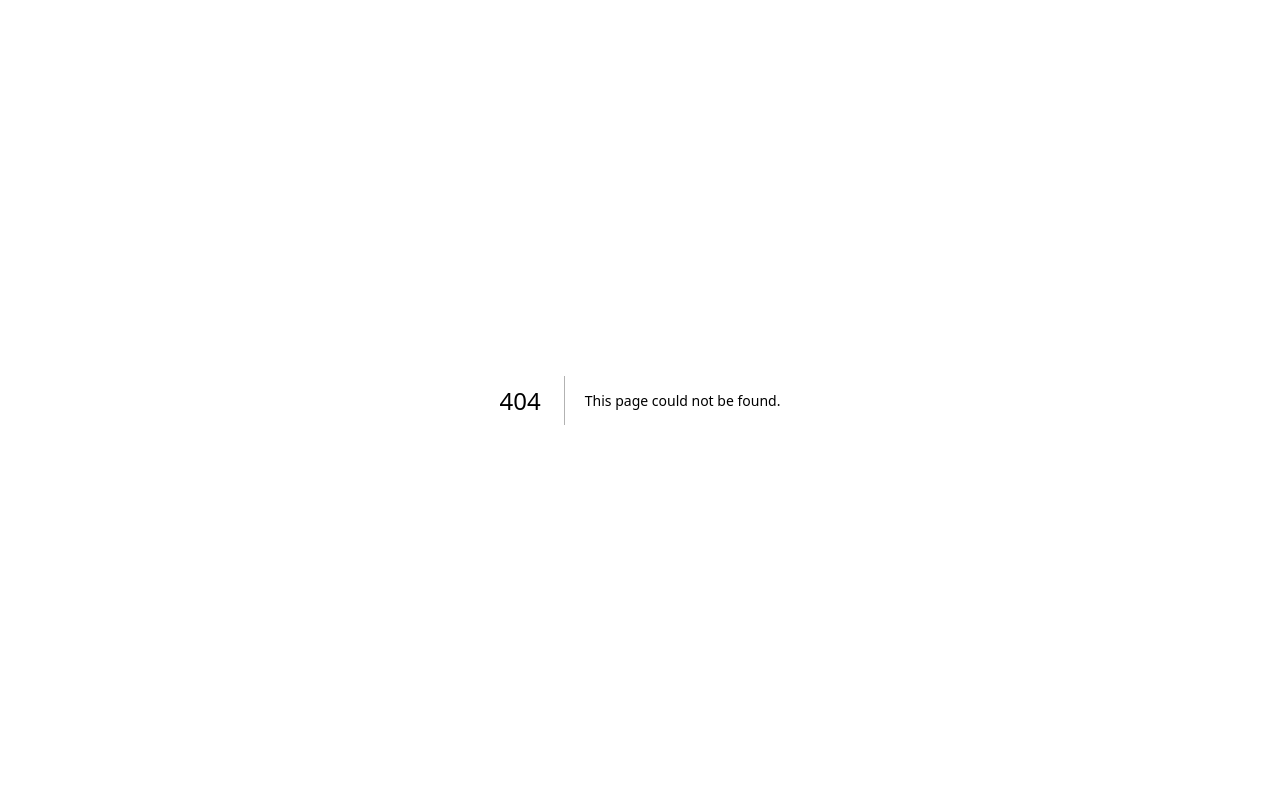
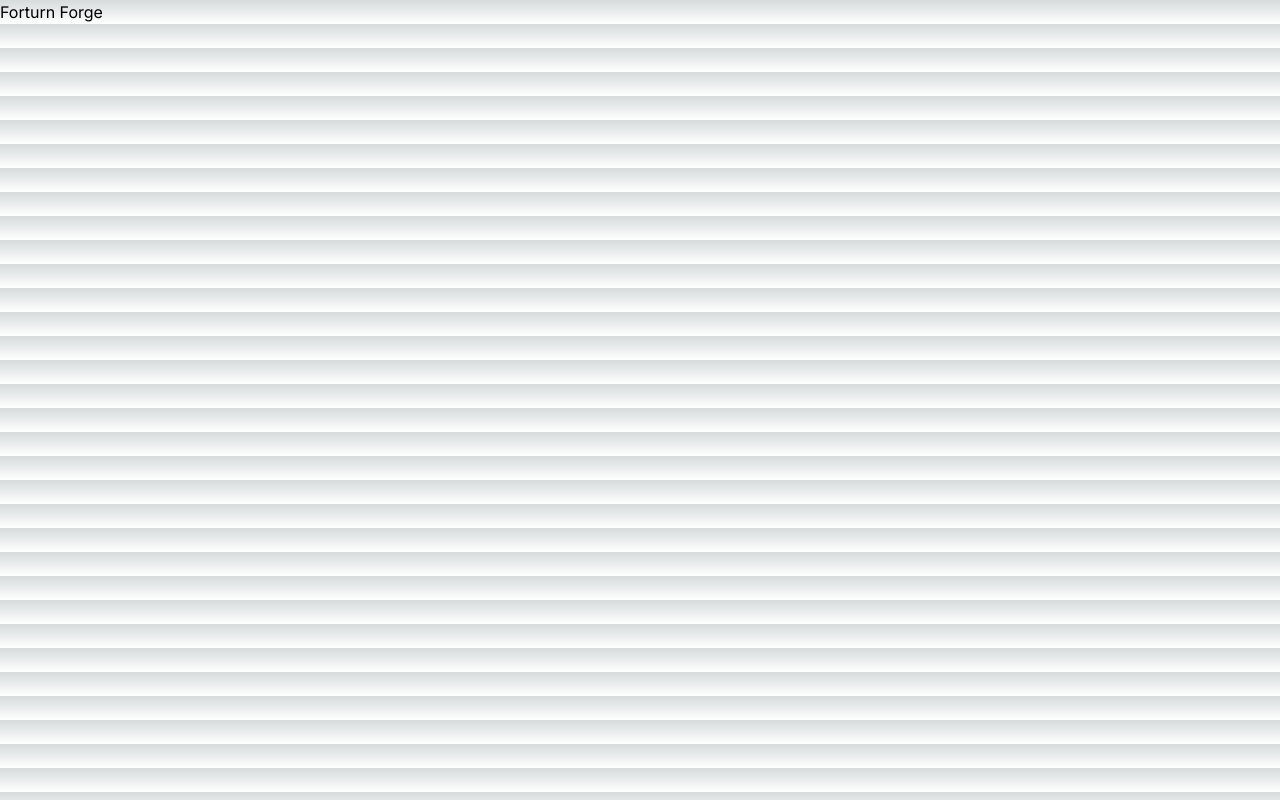
Before and after one commit to VivekEngima/vivekvyas.com, a Next.js app: page /rescue in a window 1280 px wide. Before the commit this address had no page. Built offline with nearby package versions, Linux system fonts and the light colour scheme.

Commit message:
just checking

```diff
--- /dev/null
+++ b/src/app/rescue/page.tsx
@@ -0,0 +1,5 @@
+export default function () {
+    return <>
+        <h1>Forturn Forge</h1>
+    </>
+}
```
